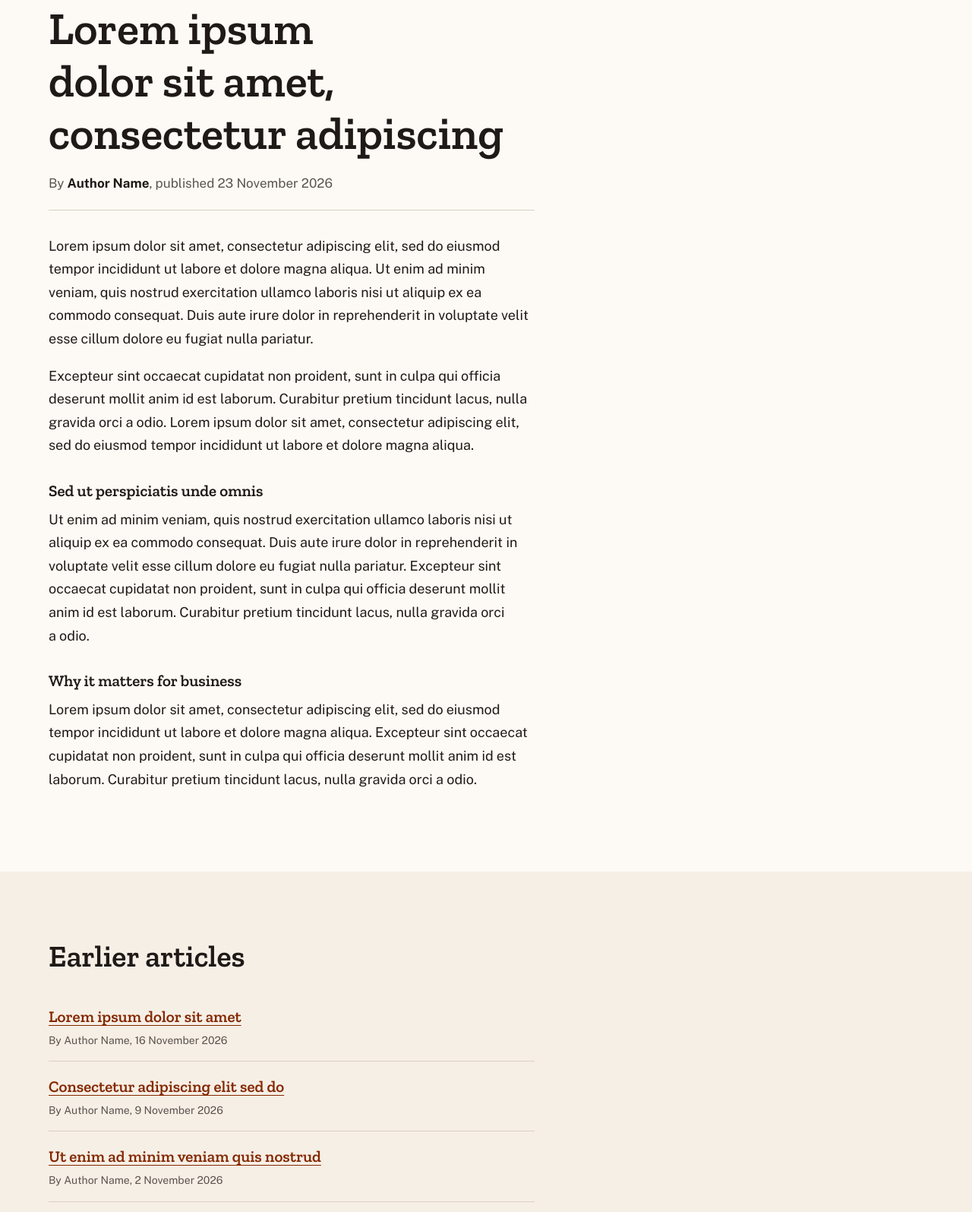
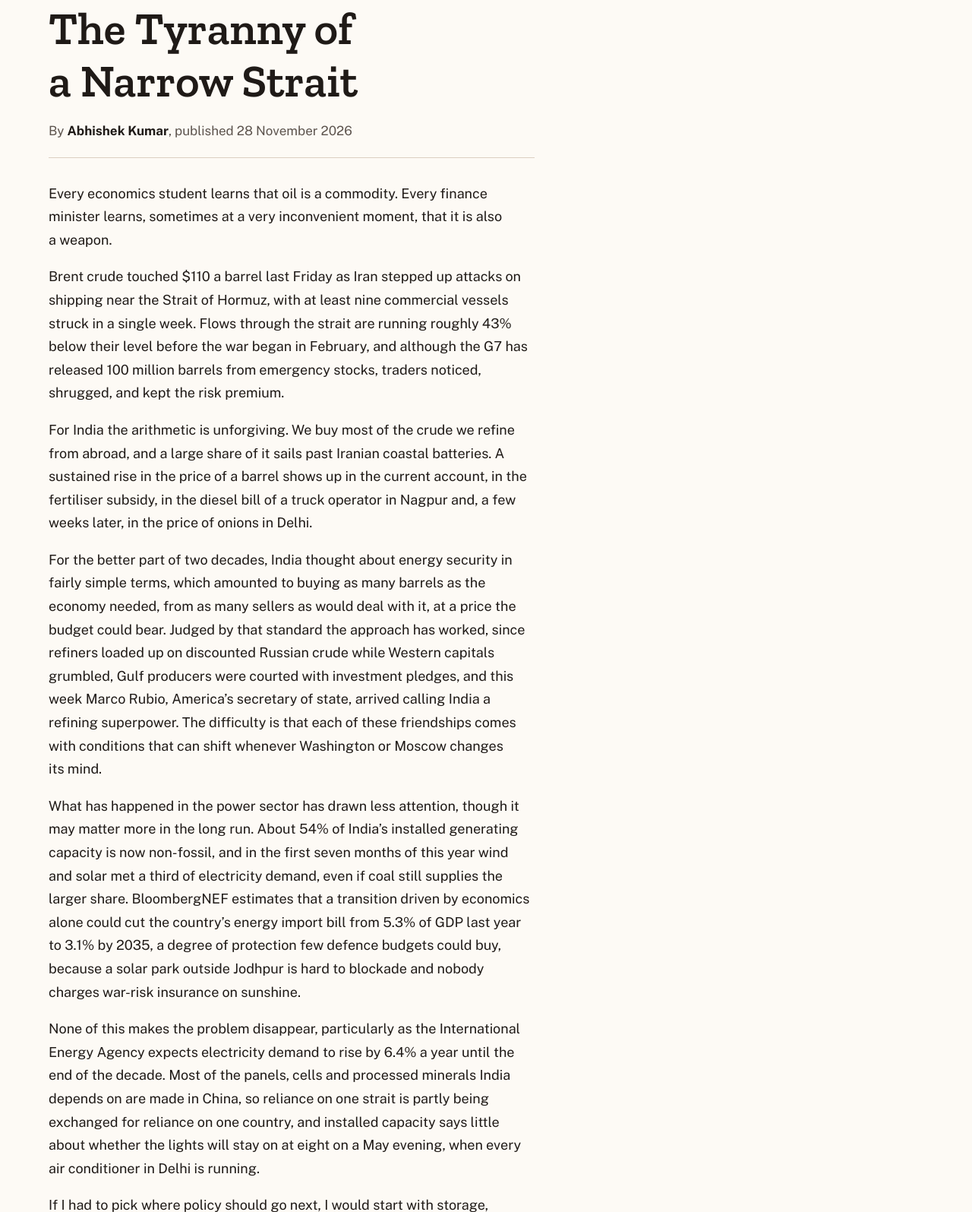
Before and after one commit to ankitsingh10880/ppc-website, a plain HTML site: page article-of-the-week.html in a window 1280 px wide. Shown: the part 430-2025 px from the top of the page at 76% size. Drawn offline with Linux system fonts and the light colour scheme.

Commit message:
Publish Article of the Week: The Tyranny of a Narrow Strait
Replace the Lorem Ipsum article with Abhishek Kumar's piece (28 Nov 2026),
swap the dummy archive entries for an auto-hiding empty state, and drop the
placeholder notes from the README.

Co-Authored-By: Claude Opus 5.5 <noreply@anthropic.com>

```diff
--- a/article-of-the-week.html
+++ b/article-of-the-week.html
@@ -59,15 +59,17 @@
         <!-- ARTICLE: to publish a new article, (1) move the current one into the archive list below,
              (2) replace the title, author, date and body here. Keep datetime="YYYY-MM-DD". -->
         <article class="article" aria-labelledby="aotw-title" data-impression="aotw-current">
-          <h2 id="aotw-title">Lorem ipsum dolor sit amet, consectetur adipiscing</h2>
-          <p class="byline">By <strong>Author Name</strong>, published <time datetime="2026-11-23">23 November 2026</time></p>
+          <h2 id="aotw-title">The Tyranny of a Narrow Strait</h2>
+          <p class="byline">By <strong>Abhishek Kumar</strong>, published <time datetime="2026-11-28">28 November 2026</time></p>
           <div class="article-body">
-            <p>Lorem ipsum dolor sit amet, consectetur adipiscing elit, sed do eiusmod tempor incididunt ut labore et dolore magna aliqua. Ut enim ad minim veniam, quis nostrud exercitation ullamco laboris nisi ut aliquip ex ea commodo consequat. Duis aute irure dolor in reprehenderit in voluptate velit esse cillum dolore eu fugiat nulla pariatur.</p>
-            <p>Excepteur sint occaecat cupidatat non proident, sunt in culpa qui officia deserunt mollit anim id est laborum. Curabitur pretium tincidunt lacus, nulla gravida orci a odio. Lorem ipsum dolor sit amet, consectetur adipiscing elit, sed do eiusmod tempor incididunt ut labore et dolore magna aliqua.</p>
-            <h3>Sed ut perspiciatis unde omnis</h3>
-            <p>Ut enim ad minim veniam, quis nostrud exercitation ullamco laboris nisi ut aliquip ex ea commodo consequat. Duis aute irure dolor in reprehenderit in voluptate velit esse cillum dolore eu fugiat nulla pariatur. Excepteur sint occaecat cupidatat non proident, sunt in culpa qui officia deserunt mollit anim id est laborum. Curabitur pretium tincidunt lacus, nulla gravida orci a odio.</p>
-            <h3>Why it matters for business</h3>
-            <p>Lorem ipsum dolor sit amet, consectetur adipiscing elit, sed do eiusmod tempor incididunt ut labore et dolore magna aliqua. Excepteur sint occaecat cupidatat non proident, sunt in culpa qui officia deserunt mollit anim id est laborum. Curabitur pretium tincidunt lacus, nulla gravida orci a odio.</p>
+            <p>Every economics student learns that oil is a commodity. Every finance minister learns, sometimes at a very inconvenient moment, that it is also a weapon.</p>
+            <p>Brent crude touched $110 a barrel last Friday as Iran stepped up attacks on shipping near the Strait of Hormuz, with at least nine commercial vessels struck in a single week. Flows through the strait are running roughly 43% below their level before the war began in February, and although the G7 has released 100 million barrels from emergency stocks, traders noticed, shrugged, and kept the risk premium.</p>
+            <p>For India the arithmetic is unforgiving. We buy most of the crude we refine from abroad, and a large share of it sails past Iranian coastal batteries. A sustained rise in the price of a barrel shows up in the current account, in the fertiliser subsidy, in the diesel bill of a truck operator in Nagpur and, a few weeks later, in the price of onions in Delhi.</p>
+            <p>For the better part of two decades, India thought about energy security in fairly simple terms, which amounted to buying as many barrels as the economy needed, from as many sellers as would deal with it, at a price the budget could bear. Judged by that standard the approach has worked, since refiners loaded up on discounted Russian crude while Western capitals grumbled, Gulf producers were courted with investment pledges, and this week Marco Rubio, America’s secretary of state, arrived calling India a refining superpower. The difficulty is that each of these friendships comes with conditions that can shift whenever Washington or Moscow changes its mind.</p>
+            <p>What has happened in the power sector has drawn less attention, though it may matter more in the long run. About 54% of India’s installed generating capacity is now non-fossil, and in the first seven months of this year wind and solar met a third of electricity demand, even if coal still supplies the larger share. BloombergNEF estimates that a transition driven by economics alone could cut the country’s energy import bill from 5.3% of GDP last year to 3.1% by 2035, a degree of protection few defence budgets could buy, because a solar park outside Jodhpur is hard to blockade and nobody charges war-risk insurance on sunshine.</p>
+            <p>None of this makes the problem disappear, particularly as the International Energy Agency expects electricity demand to rise by 6.4% a year until the end of the decade. Most of the panels, cells and processed minerals India depends on are made in China, so reliance on one strait is partly being exchanged for reliance on one country, and installed capacity says little about whether the lights will stay on at eight on a May evening, when every air conditioner in Delhi is running.</p>
+            <p>If I had to pick where policy should go next, I would start with storage, because India’s strategic petroleum reserves are small by international standards and batteries are being tendered far faster than they are being commissioned, even though a recent round-the-clock tender for clean power cleared at a cheap ₹5.25 a unit. Pricing deserves equal attention, since holding pump prices down and leaving state oil companies to absorb the losses merely moves the cost onto their balance sheets, where it quietly weakens any incentive to switch fuels. Nuclear power will need patience as well. The Shanti Act has opened the sector to private and foreign firms, and the government is aiming for 100 gigawatts by 2047 against fewer than nine today, although India has announced ambitious nuclear targets before and found that building the plants was a different matter.</p>
+            <p>Most students at FMS will end up in boardrooms rather than ministries, which is precisely why this debate should interest them, as the cost of fuel and the risk of a shipping lane closing now feed into decisions ranging from supplier contracts to capital spending. Firms that build these risks into their planning early will fare much better than those that wait for the next crisis to force the question.</p>
           </div>
         </article>
       </div>
@@ -75,11 +77,13 @@
     <section class="section section--paper" aria-labelledby="archive">
       <div class="wrap">
         <h2 id="archive">Earlier articles</h2>
-        <ul class="archive">
-          <li><a href="#">Lorem ipsum dolor sit amet</a><p>By Author Name, <time datetime="2026-11-16">16 November 2026</time></p></li>
-          <li><a href="#">Consectetur adipiscing elit sed do</a><p>By Author Name, <time datetime="2026-11-09">9 November 2026</time></p></li>
-          <li><a href="#">Ut enim ad minim veniam quis nostrud</a><p>By Author Name, <time datetime="2026-11-02">2 November 2026</time></p></li>
-        </ul>
+        <!-- ARCHIVE: add each past article as <li><a href="#">Title</a><p>By Name, <time datetime="YYYY-MM-DD">D Month YYYY</time></p></li>.
+             The message below shows automatically while the list is empty. Don't delete it. -->
+        <ul class="archive"></ul>
+        <div class="empty archive-empty">
+          <p><strong>No earlier articles yet.</strong></p>
+          <p>This is the first Article of the Week. Past articles will be listed here.</p>
+        </div>
       </div>
     </section>
   </main>
--- a/assets/css/style.css
+++ b/assets/css/style.css
@@ -294,6 +294,8 @@ ul, ol { padding-left: 1.25rem; }
 .archive li { padding: 1rem 0; border-bottom: 1px solid var(--rule); }
 .archive a { font-family: var(--serif); font-weight: 600; font-size: var(--step-1); }
 .archive p { margin: 0.2rem 0 0; color: var(--muted); font-size: var(--step--1); }
+/* Shown only when the archive list is empty */
+.archive:has(> li) + .archive-empty { display: none; }
 
 /* ---------- Events: an order paper ---------- */
 .events { list-style: none; padding: 0; margin: 1.5rem 0 0; border-top: 2px solid var(--ink); }
```
Also changed, not shown: 1 other file.
